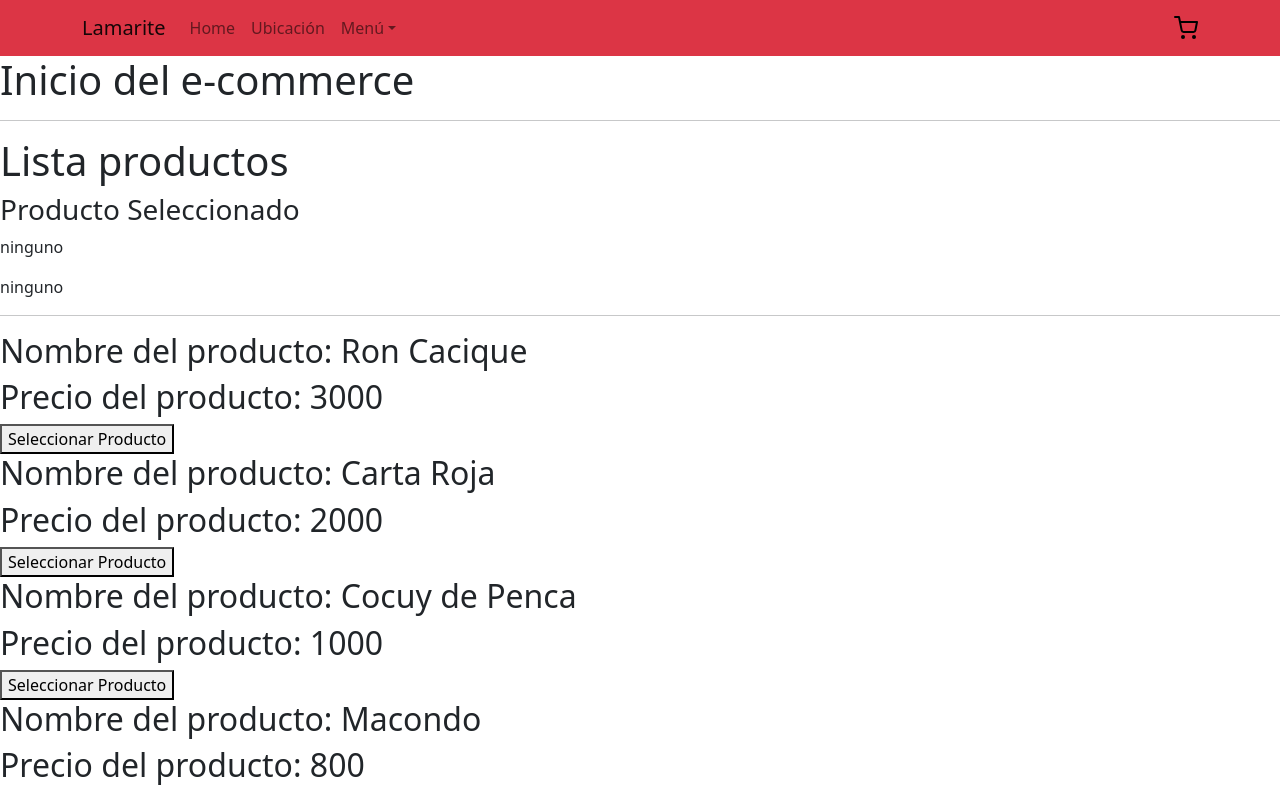
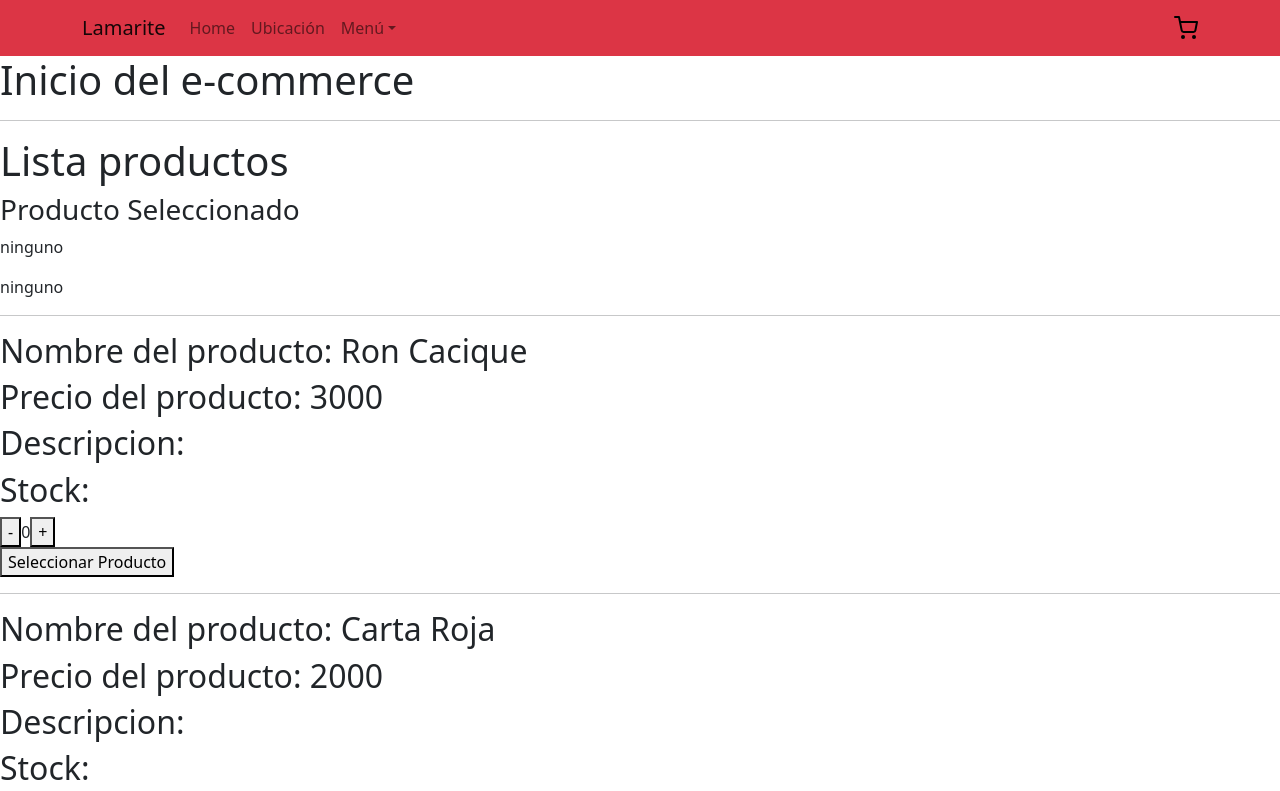
Before and after one commit to mtfrancom/ecommerce-lamarite, a React (Create React App) app in the folder Desktop/reactjs/ecommerce/: page / in a window 1280 px wide. Shown: the top 791 px of the page. Built offline with nearby package versions, Linux system fonts and the light colour scheme.

Commit message:
item-counter

```diff
--- a/Desktop/reactjs/ecommerce/src/components/Item/Item.js
+++ b/Desktop/reactjs/ecommerce/src/components/Item/Item.js
@@ -1,13 +1,23 @@
+import { useState } from "react";
+import ItemCounter from "../item-counter/ItemCounter"
 
-const Item = ({nombre, precio, id, setSelectedItem}) => {
-    const selecItem = () => setSelectedItem({nombre, precio, id});
+
+const Item = ({nombre, precio, id, setSelectedItem, stock, description}) => {
+
+    const [stockSelected, setStockSelected] = useState(0);
+    const selecItem = () => setSelectedItem({nombre, precio, id, stock:stockSelected, description });
 
   return (
   <div>
       <h2>Nombre del producto: {nombre} </h2>
       <h2>Precio del producto: {precio}</h2>
+      <h2>Descripcion: {description} </h2>
+      <h2>Stock: {stock} </h2>
+      <ItemCounter stock={stock} setStockSelected={setSelectedItem} />
       <button onClick={selecItem}>Seleccionar Producto </button>
+      <hr/>
   </div>
+
   );
 };
 
--- /dev/null
+++ b/Desktop/reactjs/ecommerce/src/components/item-counter/ItemCounter.js
@@ -0,0 +1,30 @@
+import React, { useEffect, useState} from 'react';
+
+const ItemCounter = ( { setStockSelected, stock } ) => {
+
+    const [counter, setCounter] = useState(0);
+
+    useEffect (() => {
+      setStockSelected(counter);
+    }, [counter])
+
+    const menosCounter = () => {
+        if (counter <= 0) return;
+        setCounter(counter -1);
+    };
+
+    const masCounter = () => {
+        if (counter >= stock) return;
+        setCounter(counter +1);
+    }
+  return (
+    <div>
+    <button onClick={menosCounter}>-</button>
+    <span>{counter}</span>
+    <button onClick={masCounter}>+</button>
+    </div>
+
+  );
+};
+
+export default ItemCounter;
--- a/Desktop/reactjs/ecommerce/src/components/item-list-container/ItemListContainer.js
+++ b/Desktop/reactjs/ecommerce/src/components/item-list-container/ItemListContainer.js
@@ -1,4 +1,4 @@
-import { useState } from "react";
+import { useEffect, useState } from "react";
 import Item from "../Item/Item";
 
 const items = [
```
